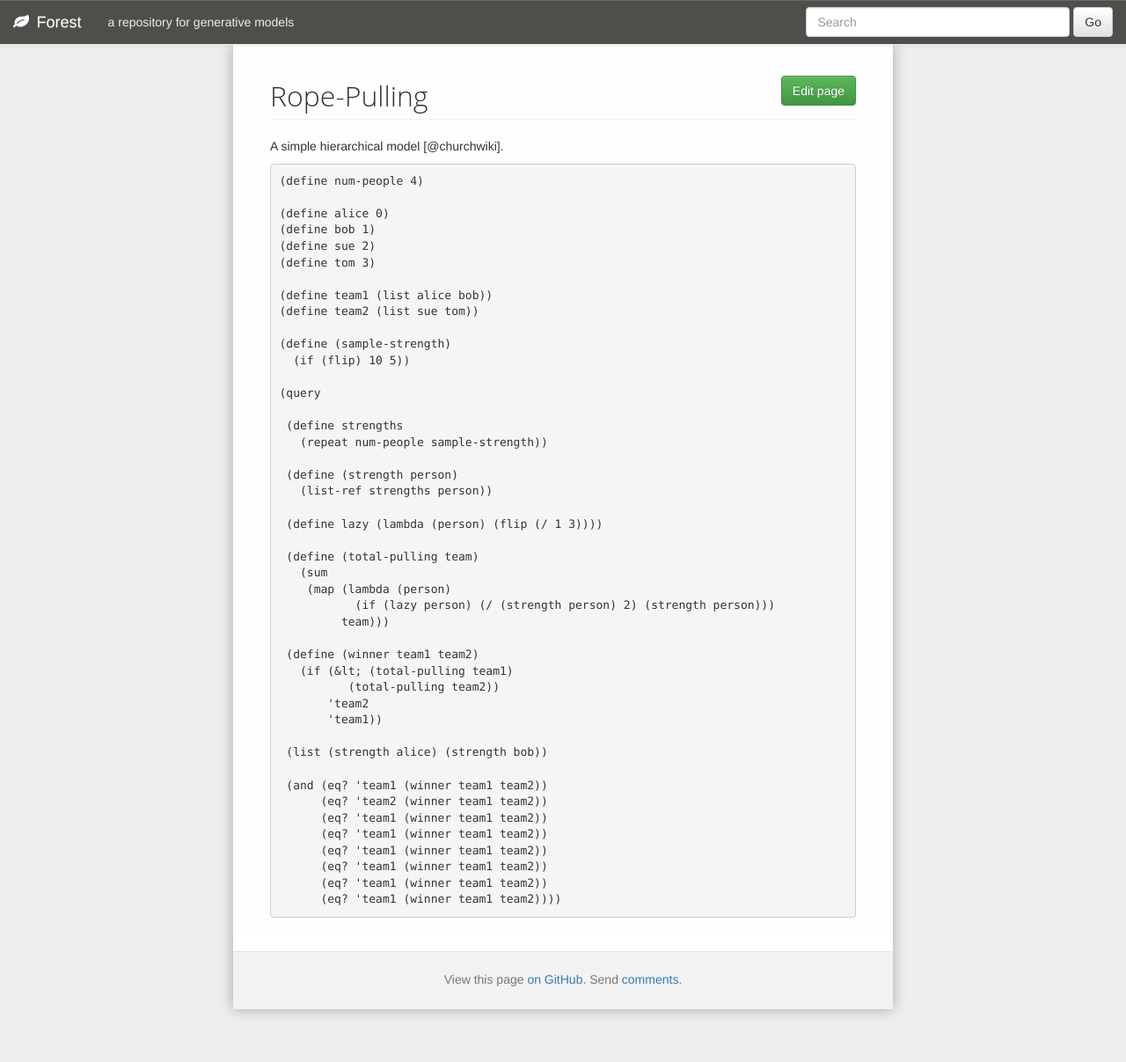
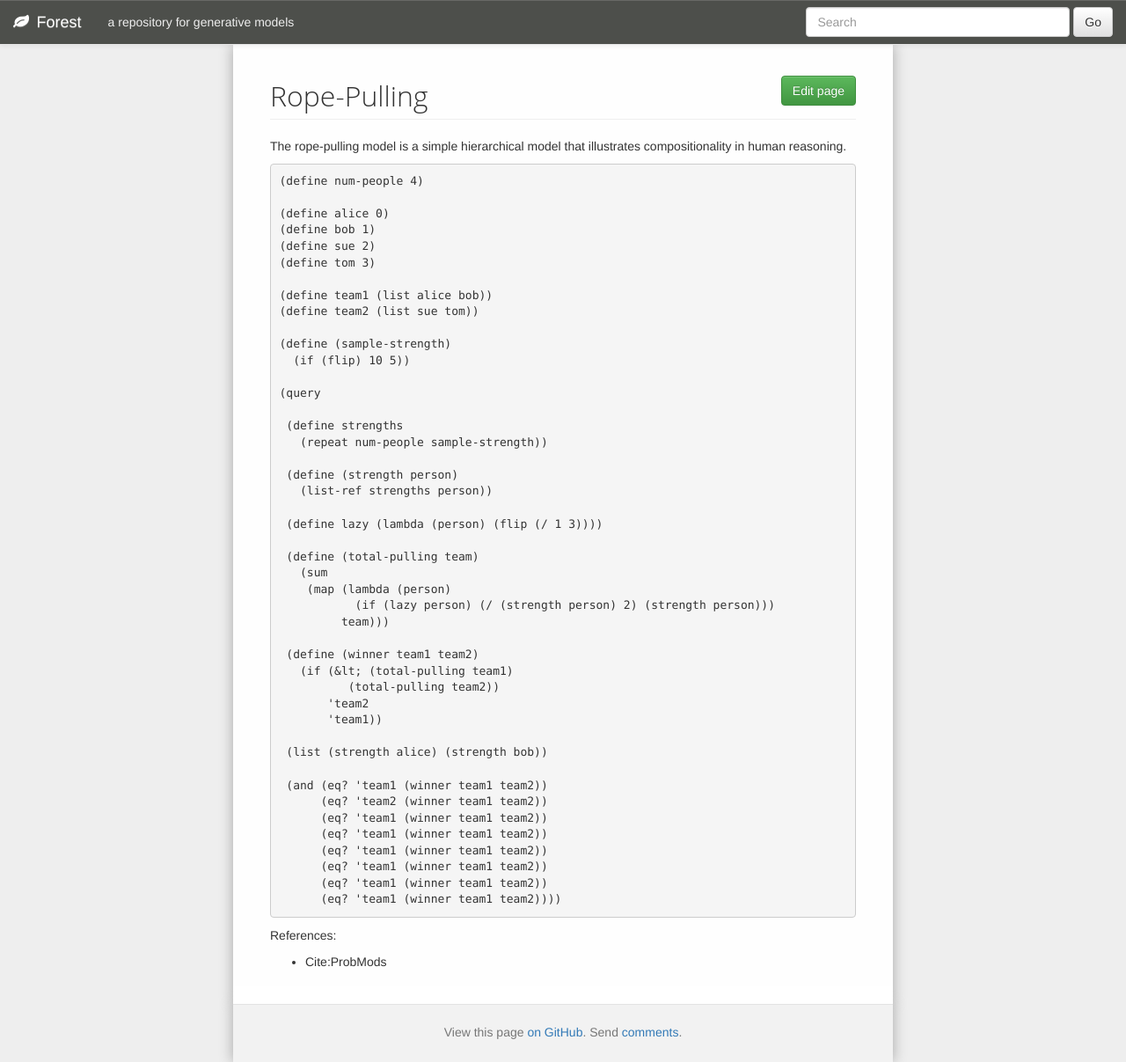
Before and after one commit to forestdb/forestdb.org, a Jekyll site: the page built from models/rope.md, in a window 1280 px wide. Shown: the whole page at 88% size. Built offline with Jekyll 4.4.1, drawn with Linux system fonts in a browser that asks for light colours; nearby versions of some CDN libraries; a script that is not in the unit is left out.

Commit message:
Update rope.md

```diff
--- a/models/rope.md
+++ b/models/rope.md
@@ -6,7 +6,7 @@ model-category: Miscellaneous
 model-tags: hierarchical models
 ---
 
-A simple hierarchical model [@churchwiki].
+The rope-pulling model is a simple hierarchical model that illustrates compositionality in human reasoning.
 
     (define num-people 4)
 
@@ -53,3 +53,7 @@ A simple hierarchical model [@churchwiki].
           (eq? 'team1 (winner team1 team2))
           (eq? 'team1 (winner team1 team2))
           (eq? 'team1 (winner team1 team2))))
+
+References:
+
+- Cite:ProbMods
```
